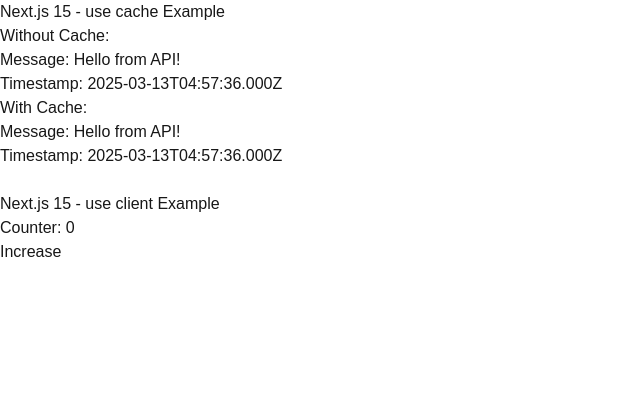
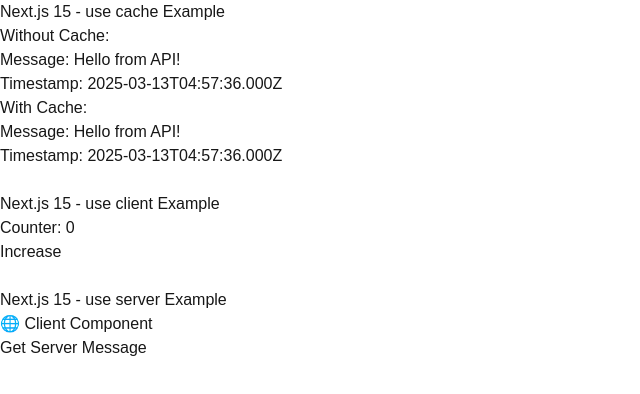
Before and after one commit to Kamakshi-Aruna/NextJs, a Next.js app: page / in a window 1280 px wide. Shown: the top 394 px of the page, without its empty margins (0-640 px from the left). Built offline with nearby package versions, Linux system fonts and the light colour scheme.

Commit message:
Added the use-server example.

```diff
--- /dev/null
+++ b/src/app/actions.js
@@ -0,0 +1,5 @@
+"use server"; // Marks this function as a server function
+
+export async function getMessage() {
+    return "Hello from the Server!"; // Returns a message from the server
+}
--- /dev/null
+++ b/src/app/components/ClientComponent.js
@@ -0,0 +1,21 @@
+"use client"; // This component runs in the browser
+
+import { useState } from "react";
+import { getMessage } from "../actions"; // Import server function
+
+export default function ClientComponent() {
+    const [message, setMessage] = useState("");
+
+    async function fetchMessage() {
+        const msg = await getMessage(); // Call the server function
+        setMessage(msg);
+    }
+
+    return (
+        <div>
+            <h2>🌐 Client Component</h2>
+            <button onClick={fetchMessage}>Get Server Message</button>
+            <p>{message}</p>
+        </div>
+    );
+}
--- a/src/app/page.js
+++ b/src/app/page.js
@@ -1,6 +1,7 @@
 import NoCacheComponent from "./components/NoCacheComponent";
 import WithCacheComponent from "./components/WithCacheComponent";
 import Counter from "@/app/components/Counter";
+import ClientComponent from "@/app/components/ClientComponent";
 
 export default function Home() {
     return (
@@ -11,6 +12,9 @@
 
             <h1>Next.js 15 - use client Example</h1>
             <Counter/><br/>
+
+            <h1>Next.js 15 - use server Example</h1>
+            <ClientComponent/>
         </div>
     );
 }
```
